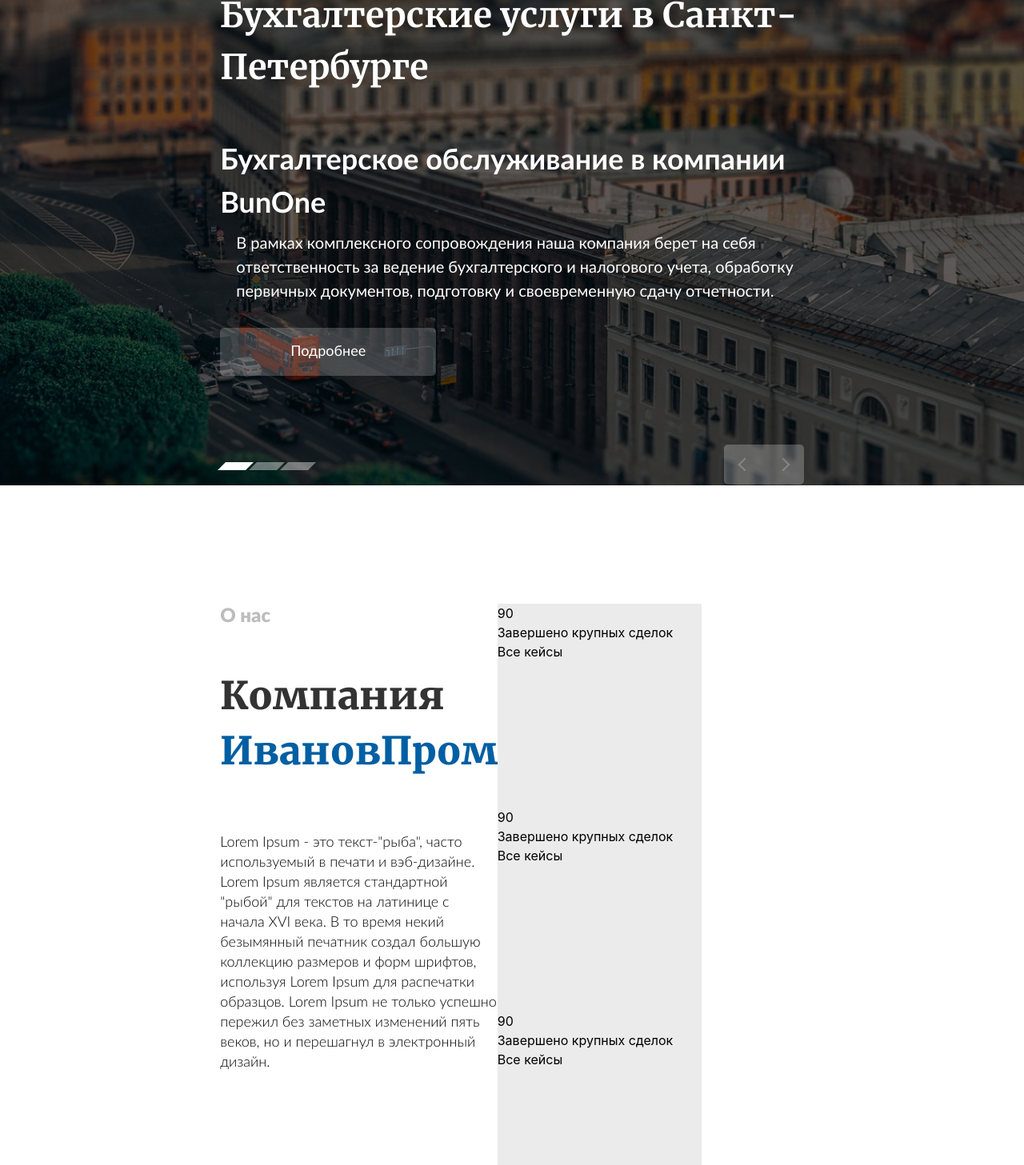
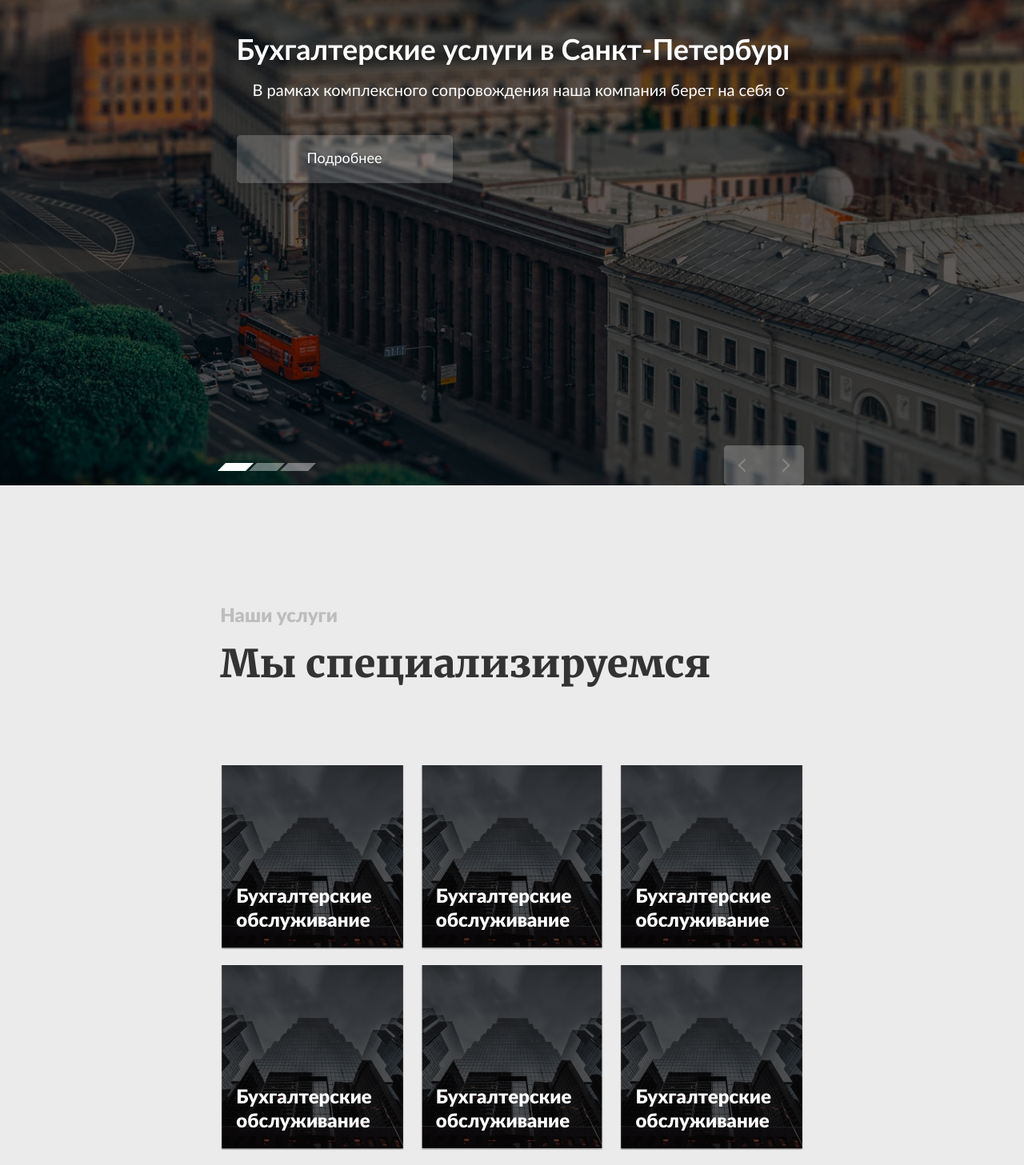
Before and after one commit to Cornholius/buh_template, a website: page src/index.html in a window 1280 px wide. Shown: the part 203-1660 px from the top of the page at 80% size. Drawn offline with nearby package versions, Linux system fonts and the light colour scheme.

Commit message:
переделка слайдера

```diff
--- a/src/index.html
+++ b/src/index.html
@@ -5,9 +5,9 @@
     <meta name="viewport" content="width=device-width, initial-scale=1.0">
     <link rel="icon" href="img/favicon.ico" type="image/x-icon">
     <link rel="stylesheet" href="css/bootstrap-reboot.min.css">
-    <link rel="stylesheet" href="css/style.min.css">
     <link rel="stylesheet" href="css/fonts.css">
     <link rel="stylesheet" href="css/slick.css">
+    <link rel="stylesheet" href="css/style.min.css">
     <title>BuhOne Бухгалтерская компания</title>
 </head>
 <body>
@@ -37,82 +37,79 @@
         </div>
     </header>
 
-    <section class="services">
+    <section class="slider-box">
         <div class="container">
-            <h1 class="h1 h1--p50">Бухгалтерские услуги в Санкт-Петербурге</h1>
             <div class="slider slider--white">
-                <div class="services__context">
-                    <h2 class="services__header">Бухгалтерское обслуживание в компании BunOne</h2>
-                    <h3 class="services__subheader">
+                <div class="slider-box__context">
+                    <h1 class="slider-box__header">Бухгалтерские услуги в Санкт-Петербурге</h1>
+                    <h3 class="slider-box__subheader">
                         В рамках комплексного сопровождения наша компания берет на
                         себя ответственность за ведение бухгалтерского и налогового
                         учета, обработку первичных документов, подготовку и
                         своевременную сдачу отчетности.
                     </h3>
-                    <button class="button button--first-screen">Подробнее</button>
+                    <button class="button button--white">Подробнее</button>
                 </div>
-                <div class="services__context">
-                    <h2 class="services__header">Выпуск ЭЦП</h2>
-                    <h3 class="services__subheader">
+                <div class="slider-box__context">
+                    <h2 class="slider-box__header">Выпуск ЭЦП</h2>
+                    <h3 class="slider-box__subheader">
                         Для сохранения оперативности Ваших бизнес процессов в текущей
                         обстановки и обеспечения бесперебойной и безопасной передачи
                         информации в электронном виде мы готовы предложить услугу по
                         выпуску ЭЦП. Компания Авизо является партнером Удостоверяющих
                         центров, выдающих сертификаты ключей подписей.
                     </h3>
-                    <button class="button button--first-screen">Подробнее</button>
+                    <button class="button button--white">Подробнее</button>
                 </div>
-                <div class="services__context">
-                    <h2 class="services__header">Регистрация ООО или ИП</h2>
-                    <h3 class="services__subheader">
+                <div class="slider-box__context">
+                    <h2 class="slider-box__header">Регистрация ООО или ИП</h2>
+                    <h3 class="slider-box__subheader">
                         Поможем начать бизнес правильно и без лишних затрат<br>
                         > Проконсультируем<br>
                         > Подберем подходящую систему налогообложения и ОКВЭД<br>
                         > Подготовим документы и подадим в ИФНС<br>
                         А после регистрации поможем грамотно вести бухгалтерский учет.
                     </h3>
-                    <button class="button button--first-screen">Подробнее</button>
+                    <button class="button button--white">Подробнее</button>
                 </div>
             </div>
         </div>
     </section>
 
-    <!-- <section class="services">
+    <section class="services">
         <div class="container">
             <h2 class="services__header">Наши услуги</h2>
-            <div class="services__text">Мы специализируемся</div>
-            <div class="services__cards">
-                <div class="card">
-                    <div class="card__text">Бухгалтерские обслуживание</div>
+            <div class="services__subheader">Мы специализируемся</div>
+            <div class="cards">
+                <div class="cards__item">
+                    <div class="cards__text">Бухгалтерские обслуживание</div>
                 </div>
-                <div class="card">
-                    <div class="card__text">Бухгалтерские обслуживание</div>
+                <div class="cards__item">
+                    <div class="cards__text">Бухгалтерские обслуживание</div>
                 </div>
-                <div class="card">
-                    <div class="card__text">Бухгалтерские обслуживание</div>
+                <div class="cards__item">
+                    <div class="cards__text">Бухгалтерские обслуживание</div>
                 </div>
-                <div class="card">
-                    <div class="card__text">Бухгалтерские обслуживание</div>
+                <div class="cards__item">
+                    <div class="cards__text">Бухгалтерские обслуживание</div>
                 </div>
-                <div class="card">
-                    <div class="card__text">Бухгалтерские обслуживание</div>
+                <div class="cards__item">
+                    <div class="cards__text">Бухгалтерские обслуживание</div>
                 </div>
-                <div class="card">
-                    <div class="card__text">Бухгалтерские обслуживание</div>
+                <div class="cards__item">
+                    <div class="cards__text">Бухгалтерские обслуживание</div>
                 </div>
             </div>
         </div>
-    </section> -->
+    </section>
 
     <section class="about_us">
-        <div class="container about">
-            <div class="company-info">
-                <h4 class="company-info__header">О нас</h4>
-                <h3 class="company-info__subheader">
-                    Компания
-                    <span class="company-info__subheader-blue">ИвановПром</span>
-                </h3>
-                <div class="company-info__text">
+        <div class="container">
+            <div class="about">
+                <div class="info">
+                    <h4 class="info__header">О нас</h4>
+                    <h3 class="info__subheader">Компания <span class="info__subheader info__subheader--blue">ИвановПром</span></h3>
+                    <div class="info__text">
                         Lorem Ipsum - это текст-"рыба", часто используемый в печати и вэб-дизайне. Lorem Ipsum является стандартной "рыбой" для текстов на латинице с начала XVI века. В то время некий безымянный печатник создал большую коллекцию размеров и форм шрифтов, используя Lorem Ipsum для распечатки образцов. Lorem Ipsum не только успешно пережил без заметных изменений пять веков, но и перешагнул в электронный дизайн.
                     </div>
                 </div>
@@ -139,6 +136,8 @@
                     </div>
                 </div>
             </div>
+
+        </div>
     </section>
 
     <section class="with_us">
@@ -146,10 +145,10 @@
             <div class="with_us__header">Наши клиенты</div>
             <div class="with_us__subheader">С нами работают</div>
             <div class="slider">
-                <img src="img/with_us/logo.png" alt="" class="client_logo">
-                <img src="img/with_us/logo.png" alt="" class="client_logo">
-                <img src="img/with_us/logo.png" alt="" class="client_logo">
-                <img src="img/with_us/logo.png" alt="" class="client_logo">
+                <img class="client-logo" src="img/with_us/logo.png" alt="logo">
+                <img class="client-logo" src="img/with_us/logo.png" alt="logo">
+                <img class="client-logo" src="img/with_us/logo.png" alt="logo">
+                <img class="client-logo" src="img/with_us/logo.png" alt="logo">
             </div>
         </div>
     </section>
--- a/src/js/script.js
+++ b/src/js/script.js
@@ -7,7 +7,24 @@
         dots: true,
         dotsClass: 'dots-style',
         arrows: true,
+        variableWidth: true,
         prevArrow: '<button type="button" class="slick-prev"><div class="btn_arrow_left"></div></button>',
         nextArrow: '<button type="button" class="slick-next"><div class="btn_arrow_right"></div></button>',
     });
 });
+
+$(document).ready(function(){
+    $('.slider1').slick({
+        infinite: true,
+        autoplay: false,
+        speed: 1200,
+        autoplaySpeed: 2000,
+        dots: true,
+        dotsClass: 'dots-style',
+        arrows: true,
+        slidesToShow: 3,
+        variableWidth: true,
+        prevArrow: '<button type="button" class="slick-prev"><div class="btn_arrow_left"></div></button>',
+        nextArrow: '<button type="button" class="slick-next"><div class="btn_arrow_right"></div></button>',
+    });
+});
--- a/src/sass/_about_us.sass
+++ b/src/sass/_about_us.sass
@@ -6,11 +6,12 @@
     display: flex
     justify-content: space-between
 
-.company-info
+.info
     display: flex
     flex-direction: column
-    width: 50%
+    width: 40%
     &__header
+        margin: 0;
         font-family: Lato
         font-style: normal
         font-weight: 900
@@ -18,17 +19,19 @@
         line-height: 33px
         color: #BDBDBD
     &__subheader
-        margin-top: 40px
+        margin: 0;
+        padding-top: 40px
         font-family: Merriweather
         font-style: normal
         font-weight: 900
         font-size: 48px
         line-height: 69px
         color: #333333
-    &__subheader-blue
-        color: #005FA3
+        &--blue
+            padding: 0
+            color: $blue
     &__text
-        margin-top: 60px
+        padding-top: 60px
         font-family: Lato
         font-style: normal
         font-weight: 300
@@ -37,40 +40,40 @@
         color: #000000
 
 .bars
-    display: flex
-    flex-wrap: wrap
-    .bar
-        background: #EBEBEB;
-        width: 255px;
-        height: 255px;
-        color: #000000;
-        &_header
-            font-family: Lato;
-            font-style: normal;
-            font-weight: 900;
-            font-size: 55px;
-            line-height: 66px;
-            letter-spacing: 0.1em;
-            text-transform: uppercase;
-        &_text
-            font-family: Lato;
-            font-style: normal;
-            font-weight: bold;
-            font-size: 14px;
-            line-height: 18px;
-            margin-top: 30px
-        &_link
-            font-family: Lato;
-            font-style: normal;
-            font-weight: bold;
-            font-size: 14px;
-            line-height: 17px;
-            text-decoration-line: underline;
-            color: #005FA3;
-
-        &:hover
-            background: #005FA3;
-            // color: #fff
-            transition: 1s
-            .bar_link
-                color: #000000
+    display: grid;
+    grid-template-columns: 1fr 1fr
+    gap: 3%;
+    width: 60%;
+.bar
+    padding: 20px;
+    background: #EBEBEB;
+    color: #000000;
+    &__header
+        font-family: Lato;
+        font-style: normal;
+        font-weight: 900;
+        font-size: 55px;
+        line-height: 66px;
+        letter-spacing: 0.1em;
+        text-transform: uppercase;
+    &__text
+        font-family: Lato;
+        font-style: normal;
+        font-weight: bold;
+        font-size: 14px;
+        line-height: 18px;
+        padding-top: 30px
+    &__link
+        font-family: Lato;
+        font-style: normal;
+        font-weight: bold;
+        font-size: 14px;
+        line-height: 17px;
+        text-decoration-line: underline;
+        color: #005FA3;
+    &:hover
+        background: #005FA3;
+        // color: #fff
+        transition: 1s
+        .bar__link
+            color: #000000
--- a/src/sass/_services.sass
+++ b/src/sass/_services.sass
@@ -1,41 +1,40 @@
 .services
-    margin-top: 30px
-    height: 670px
-    background: url(../img/carousel/carousel01.jpg) center center/cover no-repeat
+    background-color: #EBEBEB
+    // height: 1242px
+    padding: 148px 0 132px 0
     &__header
-        font-family: Lato;
-        font-style: normal;
-        font-weight: 700;
-        font-size: 36px;
-        color: #FFFFFF;
-        display: block
+        font-family: Lato
+        font-style: normal
+        font-weight: 900
+        font-size: 24px
+        line-height: 33px
+        color: #BDBDBD
     &__subheader
-        padding-left: 20px;
-        font-family: Lato;
-        font-style: normal;
-        font-weight: 400;
-        font-size: 20px;
-        color: #FFFFFF;
-        display: block
-
-.slider--white
-    height: 80%
-    padding-top: 50px;
-    .slick-next, .slick-prev
-        background: rgba(255, 255, 255, 0.6)
-        .btn_arrow_right, .btn_arrow_left
-            color: #fff
-            opacity: 1
-    .dots-style
-        .slick-active
-            button
-                background: #fff
-                opacity: 1
-        li
-            button
-                background: #fff
-                opacity: .4
-
-.button--first-screen
-    margin-top: 30px;
-    background-color: rgba(255,255,255, 0.2)
+        font-family: Merriweather
+        font-style: normal
+        font-weight: 900
+        font-size: 48px
+        line-height: 69px
+        color: #333333
+.cards
+    display: flex
+    flex-wrap: wrap
+    justify-content: space-between;
+    margin-top: 72px
+    &__item
+        display: flex;
+        align-content: end
+        margin-top: 20px;
+        padding: 20px;
+        width: 18vw
+        height: 18vw
+        align-items: flex-end;
+        background: url(../img/services/card_img.png) center center/cover no-repeat
+    &__text
+        font-family: Lato
+        font-style: normal
+        font-weight: 900
+        font-size: 24px
+        line-height: 30px
+        color: #FFFFFF
+        width: 50%
--- a/src/sass/_services_old.sass
+++ /dev/null
@@ -1,38 +0,0 @@
-.services
-    background-color: #EBEBEB
-    min-height: 1242px
-    padding: 148px 0 132px 0
-    &__header
-        font-family: Lato
-        font-style: normal
-        font-weight: 900
-        font-size: 24px
-        line-height: 33px
-        color: #BDBDBD
-    &__text
-        font-family: Merriweather
-        font-style: normal
-        font-weight: 900
-        font-size: 48px
-        line-height: 69px
-        color: #333333
-    &__cards
-        display: flex
-        justify-content: space-between
-        flex-wrap: wrap
-        margin-top: 72px
-        .card
-            width: 350px
-            height: 360px
-            margin-top: 30px
-            background: url(../img/services/card_img.png) center center/cover no-repeat
-            &__text
-                font-family: Lato
-                font-style: normal
-                font-weight: 900
-                font-size: 24px
-                line-height: 30px
-                color: #FFFFFF
-                width: 50%
-                margin-top: 260px
-                margin-left: 40px
--- /dev/null
+++ b/src/sass/_slider-box.sass
@@ -0,0 +1,19 @@
+.slider-box
+    margin-top: 30px
+    height: 670px
+    background: url(../img/carousel/carousel01.jpg) center center/cover no-repeat
+    &__header
+        font-family: Lato;
+        font-style: normal;
+        font-weight: 700;
+        font-size: 36px;
+        color: #FFFFFF;
+        display: block
+    &__subheader
+        padding-left: 20px;
+        font-family: Lato;
+        font-style: normal;
+        font-weight: 400;
+        font-size: 20px;
+        color: #FFFFFF;
+        display: block
--- a/src/sass/_slider.sass
+++ b/src/sass/_slider.sass
@@ -1,13 +1,12 @@
 .slider
-    display: flex
-    justify-content: space-between
-    .slick-list
-        height: 80%
+    height: 100%
+    // display: flex
+
 
 .slick-next, .slick-prev
     position: absolute
-    bottom: 10%
-    right: 0%
+    bottom: 0
+    right: 0
     border: 0
     width: 50px
     height: 50px
@@ -36,7 +35,8 @@
     right: calc( 0% + 50px )
     border-radius: 5px 0px 0px 5px
 
-.slider_white
+.slider--white
+    padding: 100px 20px 0 20px;
     .slick-next, .slick-prev
         background: rgba(255, 255, 255, 0.6)
         .btn_arrow_right, .btn_arrow_left
@@ -54,8 +54,8 @@
 
 .dots-style
     position: absolute
-    bottom: 10%
-    left: 0%
+    bottom: 0
+    left: 0
     padding: 0
     display: flex
     list-style: none
--- a/src/sass/style.sass
+++ b/src/sass/style.sass
@@ -1,3 +1,11 @@
+$blue: #005FA3
+$white: #ffffff
+$black: #000000
+$gray: #BDBDBD
+$red: #ec0d0dbd
+$green: #31da22
+$brown: #ec8b0dbd
+
 .container
     display: block
     width: 57vw
@@ -9,14 +17,10 @@
     font-style: normal;
     font-weight: bold;
     font-size: 43px;
-    color: #FFFFFF;
+    color: $white
     display: block
     &--p50
         padding-top: 50px
-    &--blue
-        padding-top: 50px;
-        color: #005FA3;
-        text-align: center;
 
 .button
     margin-top: 30px;
@@ -31,33 +35,18 @@
     line-height: 25px
     text-align: center
     color: #FFFFFF
-    // background: #005FA3
     border: none
     border-radius: 5px
     &:focus
         outline: none
     &_header
         margin-top: 80px
-
-
-
-
-.card
-    width: 400px
-    background-color: #3f3f3f
-    overflow: hidden
-    .wrapper
-        width: calc(200% + 40px)
-        display: flex
-        .main
-            margin-right: 20px
-            width: 50%
-        .desc
-            margin-left: 20px
-            width: 50%
+    &--white
+    margin-top: 40px;
+    background-color: rgba(255,255,255, 0.2)
 
 @import 'header.sass';
-// @import 'first-screen.sass';
+@import 'slider-box.sass';
 @import 'services.sass';
 @import 'about_us.sass';
 @import 'with_us.sass';
```
Also changed, not shown: src/sass/_with_us.sass (+5 -3 lines), src/css/style.min.css. Lines whose indentation alone changed are shown as unchanged.
